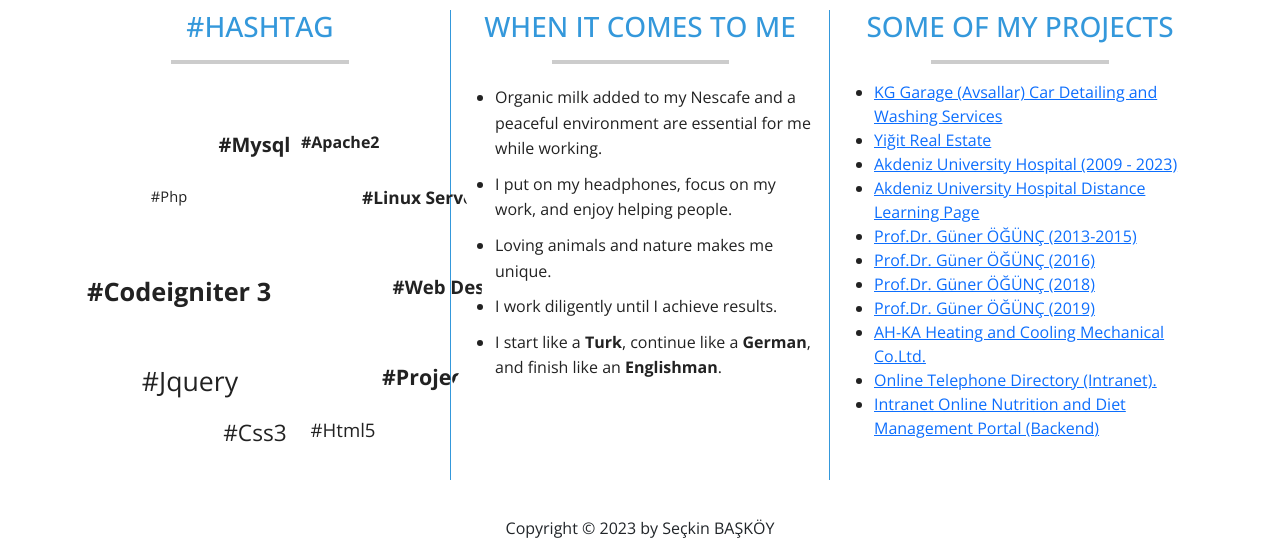
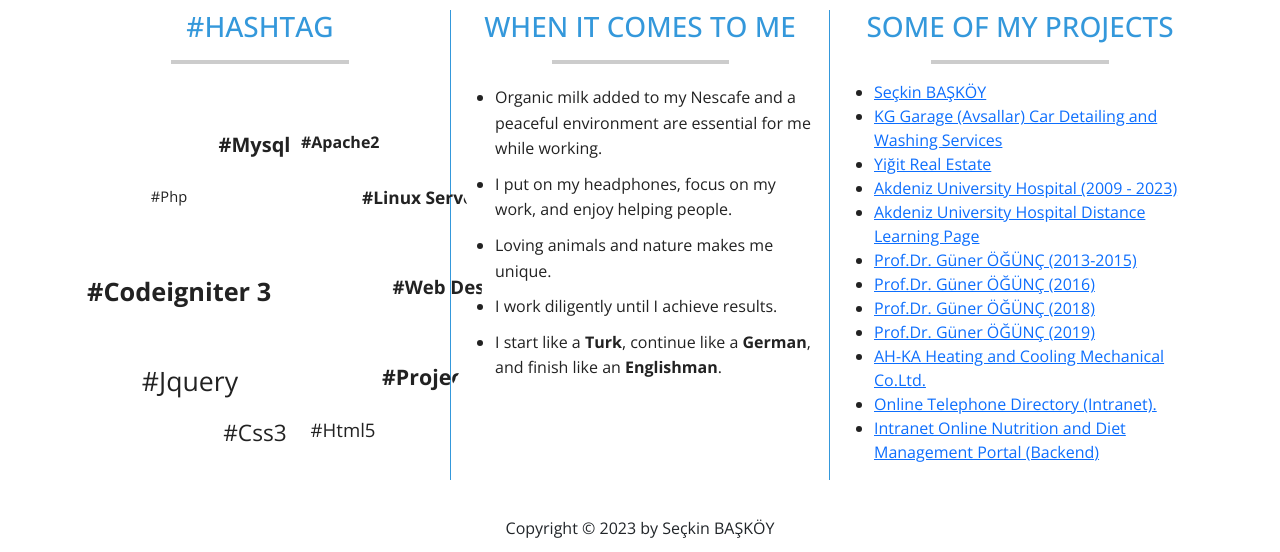
Before and after one commit to SeckinBaskoy/github.io, a plain HTML site: page index-en.html in a window 1280 px wide. Shown: the part 847-1399 px from the top of the page. Drawn offline with nearby package versions, Linux system fonts and the light colour scheme.

Commit message:
SEO ayar #3

```diff
--- a/index-en.html
+++ b/index-en.html
@@ -131,6 +131,8 @@
 				  <h3>Some of My Projects</h3>
 				  <hr class="alt_cizgi">
 				  <ul>
+				  	<li><a href="http://seckinbaskoy.com.tr" target="_blank" rel="nofollow">Seçkin BAŞKÖY</a></li>
+
 				    <li><a href="http://kggarage.great-site.net" target="_blank" rel="nofollow">KG Garage (Avsallar) Car Detailing and Washing Services</a></li>
 				    <li><a href="http://www.yigitcancosar.com.tr" target="_blank" rel="nofollow">Yiğit Real Estate</a></li>
 				    <li><a href="http://www.hastane.akdeniz.edu.tr" target="_blank" rel="nofollow">Akdeniz University Hospital (2009 - 2023)</a></li>
```
Also changed, not shown: index-de.html (+2 -0 lines), index.html (+1 -0 lines).
